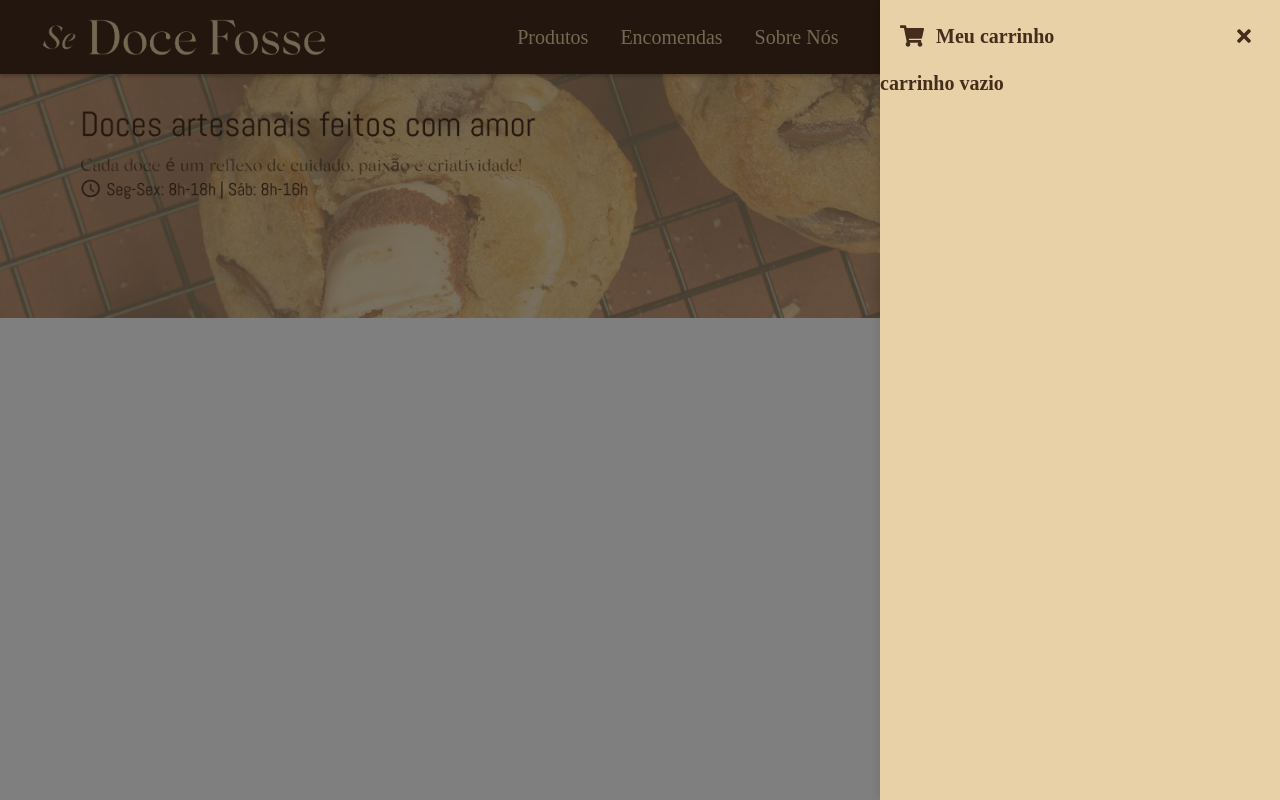
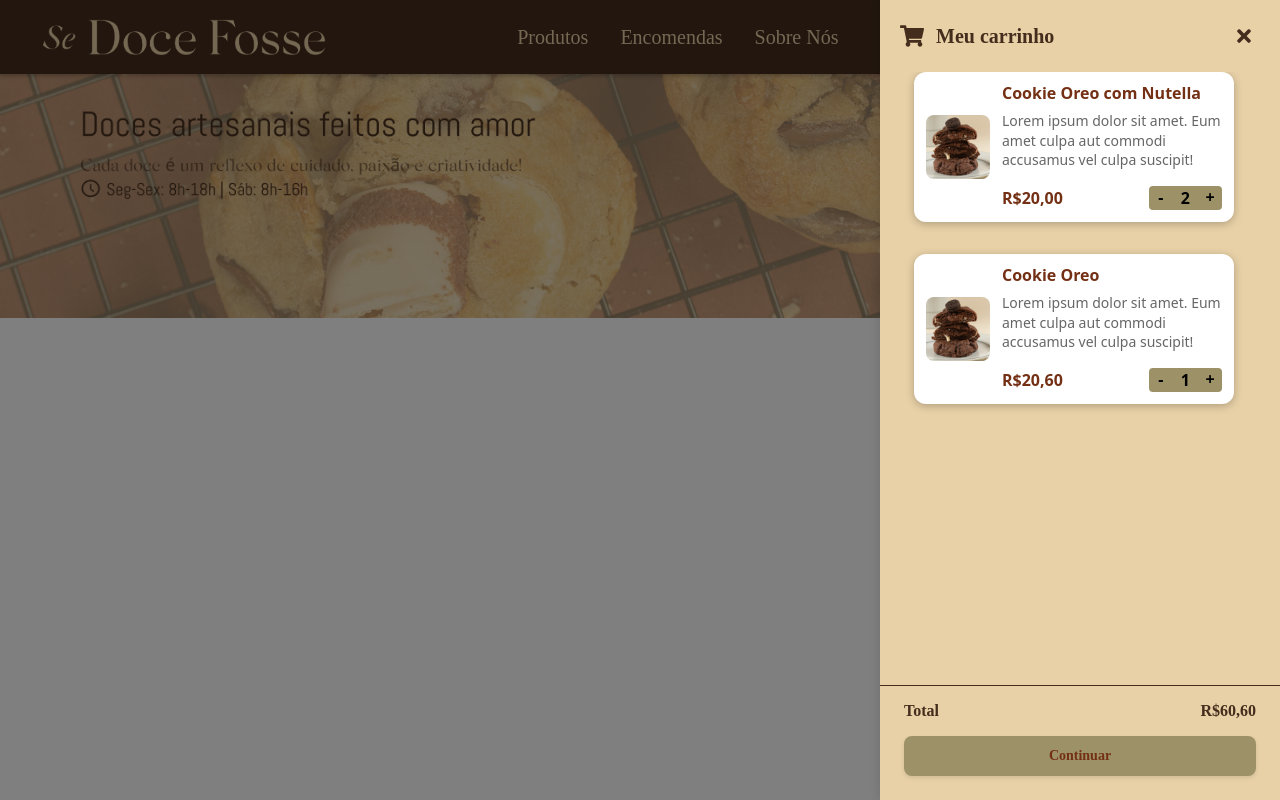
Before and after one commit to Se-Doce-Fosse/frontend, a React (Vite) app: page / in a window 1280 px wide. Shown: the top 800 px of the page. Built offline with nearby package versions, Linux system fonts and the light colour scheme.

Commit message:
fix: fluxo do cartdrawer

```diff
--- a/src/components/Cart/CartDrawer.module.scss
+++ b/src/components/Cart/CartDrawer.module.scss
@@ -90,6 +90,71 @@
   justify-content: space-between;
 }
 
+.orderContent {
+  display: flex;
+  flex-direction: column;
+  gap: $space-lg;
+  height: 100%;
+  padding: 0 $space-lg $space-lg;
+}
+
+.itemsList {
+  display: flex;
+  flex-direction: column;
+  align-items: center;
+  gap: $space-md;
+  overflow-y: auto;
+  padding-right: $space-sm;
+  flex: 1;
+}
+
+.orderFooter {
+  border-top: 0.0625rem solid $cacau-intenso;
+  margin-left: -$space-lg;
+  margin-right: -$space-lg;
+  padding: $space-md $space-lg 0;
+  display: flex;
+  flex-direction: column;
+  gap: $space-md;
+}
+
+.totalRow {
+  display: flex;
+  align-items: center;
+  justify-content: space-between;
+  font-weight: $semi-bold;
+  color: $cacau-intenso;
+  font-size: $font-md;
+}
+
+.continueButton {
+  width: 100%;
+}
+
+.emptyState {
+  flex: 1;
+  display: flex;
+  flex-direction: column;
+  align-items: center;
+  justify-content: center;
+  text-align: center;
+  gap: $space-md;
+  color: $cacau-intenso;
+  padding: 0 $space-md;
+}
+
+.emptyStateTitle {
+  font-size: $font-lg;
+  font-weight: $semi-bold;
+  margin: 0;
+}
+
+.emptyStateDescription {
+  margin: 0;
+  font-size: $font-sm;
+  color: $cinza-texto;
+}
+
 @keyframes fadeIn {
   from {
     opacity: 0;
--- a/src/components/Cart/CartDrawerOrder/CartDrawerOrder.tsx
+++ b/src/components/Cart/CartDrawerOrder/CartDrawerOrder.tsx
@@ -1,16 +1,103 @@
+import { useMemo, useState } from 'react';
+import { FaShoppingCart } from 'react-icons/fa';
+import CartDrawer from '../CartDrawer';
 import styles from '../CartDrawer.module.scss';
-import CartDrawer from '../CartDrawer';
-import { FaShoppingCart } from 'react-icons/fa';
+import { CartItem } from '../CartItem';
+import { Button } from '../../Button';
 
 interface CartDrawerOrderProps {
   open: boolean;
   onClose: () => void;
+  onContinue: () => void;
 }
+
+type DrawerItem = {
+  id: string;
+  name: string;
+  description: string;
+  imageSrc: string;
+  imageAlt: string;
+  unitPrice: number;
+  quantity: number;
+};
+
+const INITIAL_ITEMS: DrawerItem[] = [
+  {
+    id: 'cookie-nutella',
+    name: 'Cookie Oreo com Nutella',
+    description:
+      'Lorem ipsum dolor sit amet. Eum amet culpa aut commodi accusamus vel culpa suscipit!',
+    imageSrc: '/images/cookie.png',
+    imageAlt: 'Cookie Oreo com Nutella',
+    unitPrice: 20,
+    quantity: 2,
+  },
+  {
+    id: 'cookie-oreo',
+    name: 'Cookie Oreo',
+    description:
+      'Lorem ipsum dolor sit amet. Eum amet culpa aut commodi accusamus vel culpa suscipit!',
+    imageSrc: '/images/cookie.png',
+    imageAlt: 'Cookie Oreo',
+    unitPrice: 20.6,
+    quantity: 1,
+  },
+];
+
+const currencyFormatter = new Intl.NumberFormat('pt-BR', {
+  style: 'currency',
+  currency: 'BRL',
+  minimumFractionDigits: 2,
+});
+
+const formatCurrency = (value: number) =>
+  currencyFormatter.format(value).replace(/\u00a0/g, '');
 
 export default function CartDrawerOrder({
   open,
   onClose,
+  onContinue,
 }: CartDrawerOrderProps) {
+  const [items, setItems] = useState<DrawerItem[]>(INITIAL_ITEMS);
+
+  const handleIncrement = (id: string) => {
+    setItems((prevItems) =>
+      prevItems.map((item) =>
+        item.id === id
+          ? {
+              ...item,
+              quantity: item.quantity + 1,
+            }
+          : item
+      )
+    );
+  };
+
+  const handleDecrement = (id: string) => {
+    setItems((prevItems) =>
+      prevItems.map((item) =>
+        item.id === id && item.quantity > 1
+          ? {
+              ...item,
+              quantity: item.quantity - 1,
+            }
+          : item
+      )
+    );
+  };
+
+  const handleRemove = (id: string) => {
+    setItems((prevItems) => prevItems.filter((item) => item.id !== id));
+  };
+
+  const totalAmount = useMemo(
+    () =>
+      items.reduce((total, item) => total + item.unitPrice * item.quantity, 0),
+    [items]
+  );
+
+  const cartIsEmpty = items.length === 0;
+
   return (
     <CartDrawer
       open={open}
@@ -18,7 +105,55 @@ export default function CartDrawerOrder({
       title="Meu carrinho"
       icon={<FaShoppingCart className={styles.cartIcon} />}
     >
-      <h2 className={styles.title}>carrinho vazio</h2>
+      <div className={styles.orderContent}>
+        {cartIsEmpty ? (
+          <div className={styles.emptyState}>
+            <h2 className={styles.emptyStateTitle}>Seu carrinho está vazio</h2>
+            <p className={styles.emptyStateDescription}>
+              Adicione produtos deliciosos e volte para finalizar a sua compra.
+            </p>
+            <Button
+              label="Ver produtos"
+              variant="outlined"
+              onClick={onClose}
+              className={styles.continueButton}
+            />
+          </div>
+        ) : (
+          <>
+            <div className={styles.itemsList}>
+              {items.map((item) => (
+                <CartItem
+                  key={item.id}
+                  id={item.id}
+                  name={item.name}
+                  description={item.description}
+                  price={formatCurrency(item.unitPrice)}
+                  imageSrc={item.imageSrc}
+                  imageAlt={item.imageAlt}
+                  quantity={item.quantity}
+                  onIncrement={handleIncrement}
+                  onDecrement={handleDecrement}
+                  onRemove={handleRemove}
+                />
+              ))}
+            </div>
+
+            <footer className={styles.orderFooter}>
+              <div className={styles.totalRow}>
+                <span>Total</span>
+                <span>{formatCurrency(totalAmount)}</span>
+              </div>
+              <Button
+                label="Continuar"
+                variant="secondary"
+                className={styles.continueButton}
+                onClick={onContinue}
+              />
+            </footer>
+          </>
+        )}
+      </div>
     </CartDrawer>
   );
 }
--- a/src/components/Cart/CartItem/CartItem.tsx
+++ b/src/components/Cart/CartItem/CartItem.tsx
@@ -52,9 +52,9 @@ export const CartItem: React.FC<CartItemProps> = ({
         <div className={styles.priceRow}>
           <p className={styles.price}>{price}</p>
           <div className={styles.quantityControls}>
+            <button onClick={handleDecrement}>-</button>
+            <span>{quantity}</span>
             <button onClick={() => onIncrement(id)}>+</button>
-            <span>{quantity}</span>
-            <button onClick={handleDecrement}>-</button>
           </div>
         </div>
       </div>
--- a/src/pages/Home/Home.tsx
+++ b/src/pages/Home/Home.tsx
@@ -2,17 +2,19 @@ import styles from './Home.module.scss';
 import { NavBar, Footer } from '../../components';
 import { useState } from 'react';
 import CartDrawerOrder from '../../components/Cart/CartDrawerOrder/CartDrawerOrder';
-//import CartDrawerFinish from '../../components/Cart/CartDrawerFinish/CartDrawerFinish';
+import CartDrawerFinish from '../../components/Cart/CartDrawerFinish/CartDrawerFinish';
 import bannerDesktop from '../../assets/images/banner-desktop.png';
 import bannerMobile from '../../assets/images/banner-mobile.png';
 import ProductList from '../../components/ProductList';
 
 const Home = () => {
-  const [isDrawerOpened, setIsDrawerOpened] = useState(true);
+  const [activeDrawer, setActiveDrawer] = useState<'order' | 'finish' | null>(
+    'order'
+  );
   return (
     <div className={styles.container}>
       <div className={styles.top}>
-        <NavBar onCartClick={() => setIsDrawerOpened(true)} />
+        <NavBar onCartClick={() => setActiveDrawer('order')} />
         <img
           src={bannerDesktop}
           alt="Banner promocional da loja Se Doce Fosse"
@@ -68,13 +70,14 @@ const Home = () => {
         }}
       />
       <CartDrawerOrder
-        open={isDrawerOpened}
-        onClose={() => setIsDrawerOpened(false)}
+        open={activeDrawer === 'order'}
+        onClose={() => setActiveDrawer(null)}
+        onContinue={() => setActiveDrawer('finish')}
       />
-      {/*  <CartDrawerFinish
-                open={isDrawerOpened}
-                onClose={() => setIsDrawerOpened(false)}
-              /> */}
+      <CartDrawerFinish
+        open={activeDrawer === 'finish'}
+        onClose={() => setActiveDrawer(null)}
+      />
       <Footer />
     </div>
   );
```
